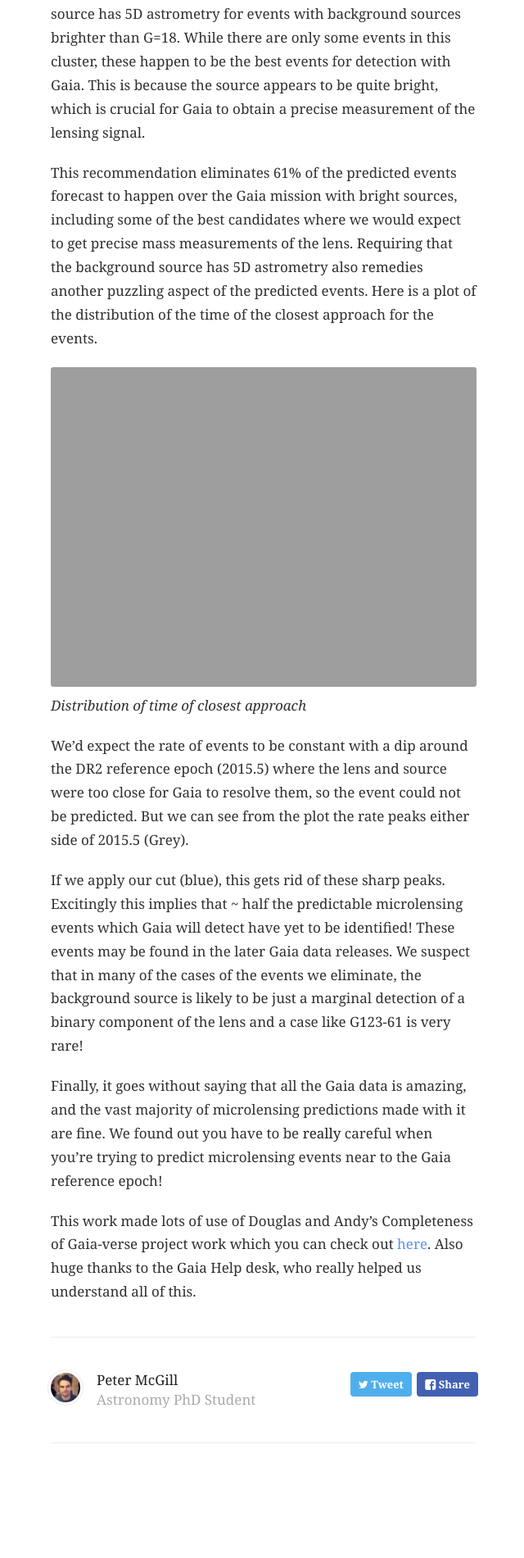
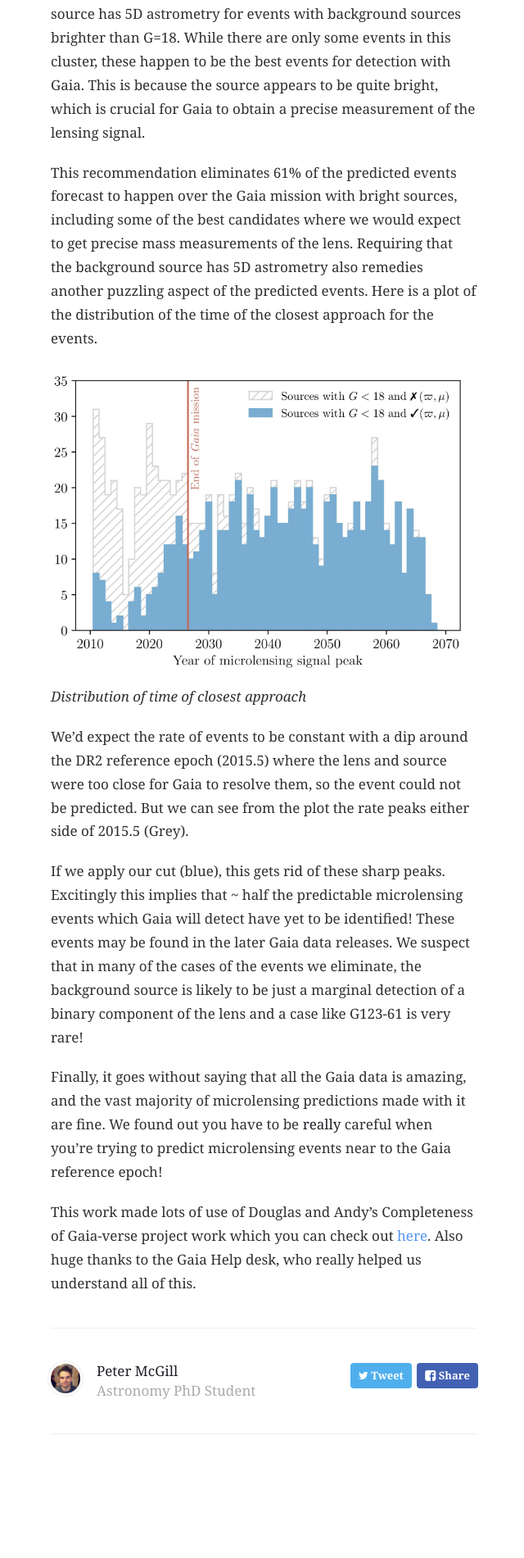
Before and after one commit to astrophpeter/astrophpeter.github.io, a Jekyll site: the page built from _posts/2021-01-28-is-that-really-a-microlensing-event.md, in a window 1280 px wide. Shown: the part 4100-6001 px from the top of the page at 82% size, without its empty margins (318-958 px from the left). Built offline with Jekyll 4.4.1, drawn with Linux system fonts in a browser that asks for light colours; nearby versions of some CDN libraries.

Commit message:
Update 2021-01-28-is-that-really-a-microlensing-event.md

```diff
--- a/_posts/2021-01-28-is-that-really-a-microlensing-event.md
+++ b/_posts/2021-01-28-is-that-really-a-microlensing-event.md
@@ -46,7 +46,7 @@ We recommend only considering events if the background source has 5D astrometry
 
 This recommendation eliminates 61% of the predicted events forecast to happen over the Gaia mission with bright sources, including some of the best candidates where we would expect to get precise mass measurements of the lens. Requiring that the background source has 5D astrometry also remedies another puzzling aspect of the predicted events. Here is a plot of the distribution of the time of the closest approach for the events.
 
-![](http://astrophpeter.github.io/assets/images/flawed_time_distribution.jpeg)
+![](http://astrophpeter.github.io/assets/images/flawed_time_of_closest_approach_distribution.jpeg)
 *Distribution of time of closest approach*
 
 We’d expect the rate of events to be constant with a dip around the DR2 reference epoch (2015.5) where the lens and source were too close for Gaia to resolve them, so the event could not be predicted. But we can see from the plot the rate peaks either side of 2015.5 (Grey).
```
